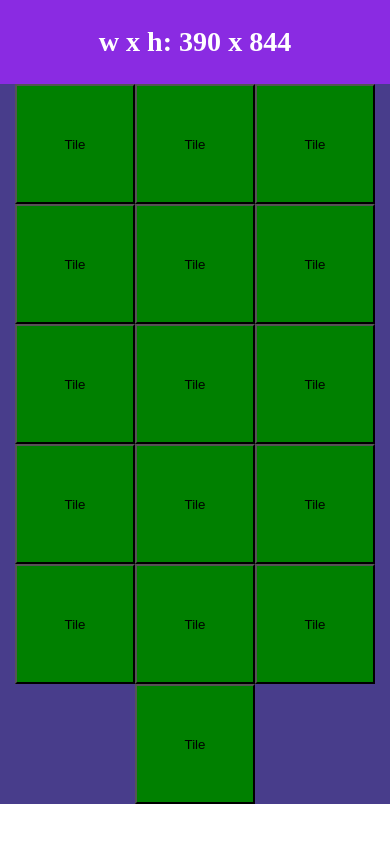
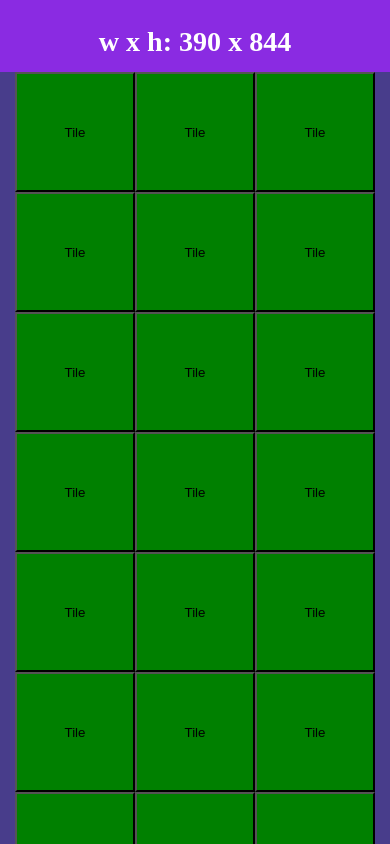
Before and after one commit to chris125964/webpack.memory, a React app: page / in a window 390 px wide. Shown: the top 844 px of the page. Built offline with nearby package versions, Linux system fonts and the light colour scheme.

Commit message:
modified some CSS breakpoints

```diff
--- a/src/components/MemGrid.tsx
+++ b/src/components/MemGrid.tsx
@@ -29,20 +29,36 @@ export const MemGrid = ({}: TGridProps) => {
   };
 
   let size = 30;
+  let length = 20;
+  let headerHeight = 0;
   if (window.innerWidth <= 320) {
     // 320 x 496 -> size: 80px
     // 96 + (4 x 80) x (5 x 80)
     size = 20;
+    length = 80;
+    headerHeight = 96;
   } else if (window.innerWidth <= 600) {
     // 600 x 792 -> size: 120px
     // 72px + (5 x 120) x (6 x 120)
-    size = 16;
+    size = 30;
+    length = 120;
+    headerHeight = 72;
   } else if (window.innerWidth <= 640) {
     size = 20;
+    length = 120;
+    headerHeight = 50;
   } else if (window.innerWidth <= 960) {
     // 960 x 432 -> size: 120px
     // 72px  + (8 x 120) x (3 x 120)
-    size = 20;
+    size = 24;
+    length = 120;
+    headerHeight = 72;
+  } else if (window.innerWidth <= 1500) {
+    //  -> 150px
+    // 50px + (10 x 150) x (5 x 150)
+    size = 50;
+    length = 150;
+    headerHeight = 50;
   }
 
   let arr: number[] = [];
--- a/src/components/style.css
+++ b/src/components/style.css
@@ -189,6 +189,17 @@ footer {
   }
 }
 
+@media (max-width: 960px) {
+  .header {
+    background-color: blueviolet;
+    height: 72px;
+  }
+  .memtile {
+    background-color: green;
+    width: 120px;
+    height: 120px;
+  }
+}
 @media (max-width: 640px) {
   .header {
     background-color: blueviolet;
@@ -202,6 +213,7 @@ footer {
 @media (max-width: 600px) {
   .header {
     background-color: blueviolet;
+    height: 72px;
   }
   .memtile {
     background-color: green;
@@ -212,7 +224,7 @@ footer {
 @media (max-width: 320px) {
   .header {
     background: green;
-    height: 47px;
+    height: 96px;
   }
   .memtile {
     background-color: red;
```
